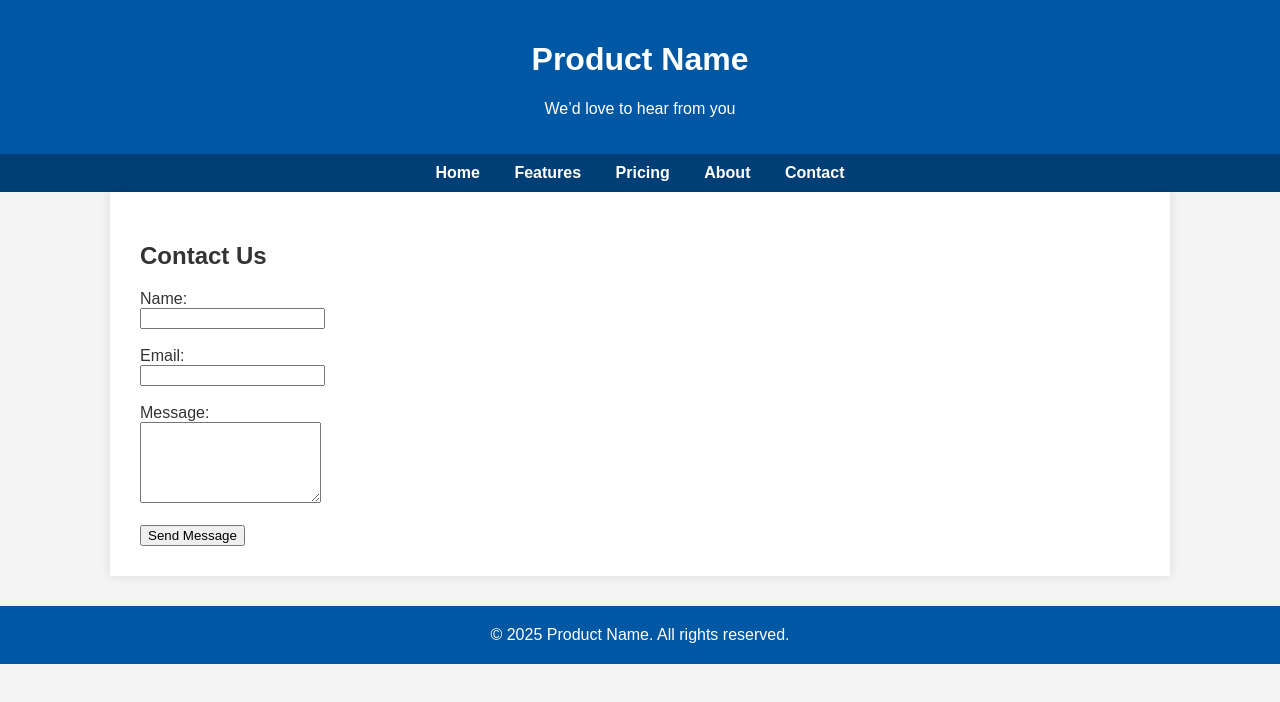
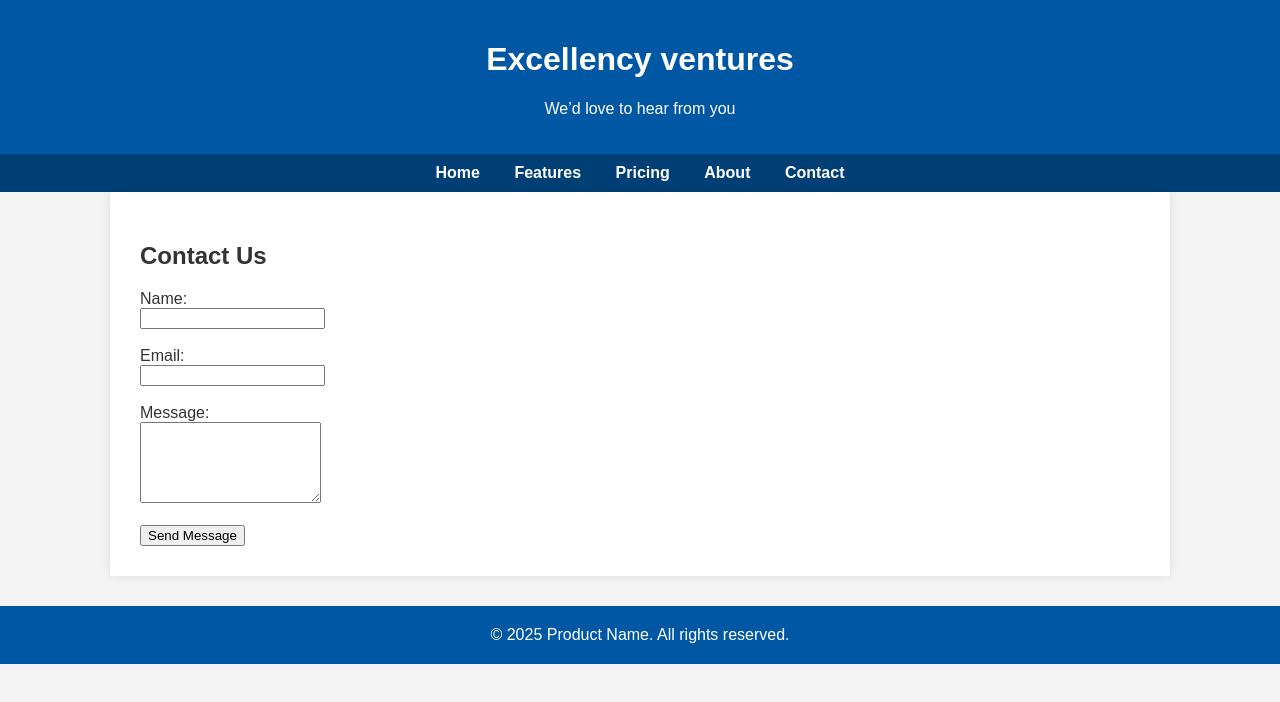
Before and after one commit to Enoch100/Product-page2, a plain HTML site: page contact.html in a window 1280 px wide. Drawn offline with Linux system fonts and the light colour scheme.

Commit message:
Update contact.html

```diff
--- a/contact.html
+++ b/contact.html
@@ -2,12 +2,12 @@
 <html lang="en">
 <head>
   <meta charset="UTF-8">
-  <title>Product Name | Contact</title>
+  <title>Excellency ventures | 0256627722</title>
   <link rel="stylesheet" href="style.css">
 </head>
 <body>
   <header>
-    <h1>Product Name</h1>
+    <h1>Excellency ventures</h1>
     <p>We’d love to hear from you</p>
   </header>
 
```
